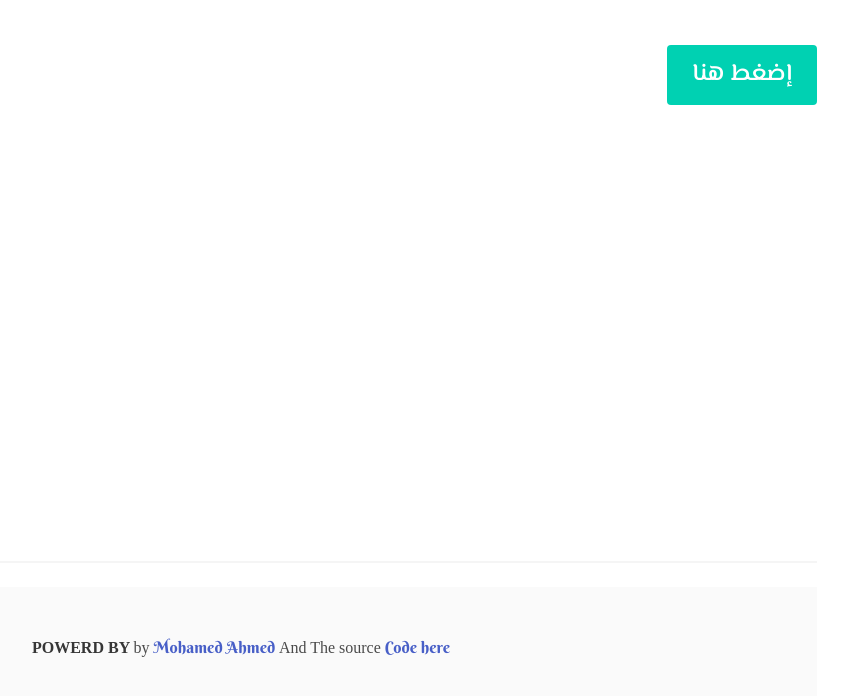
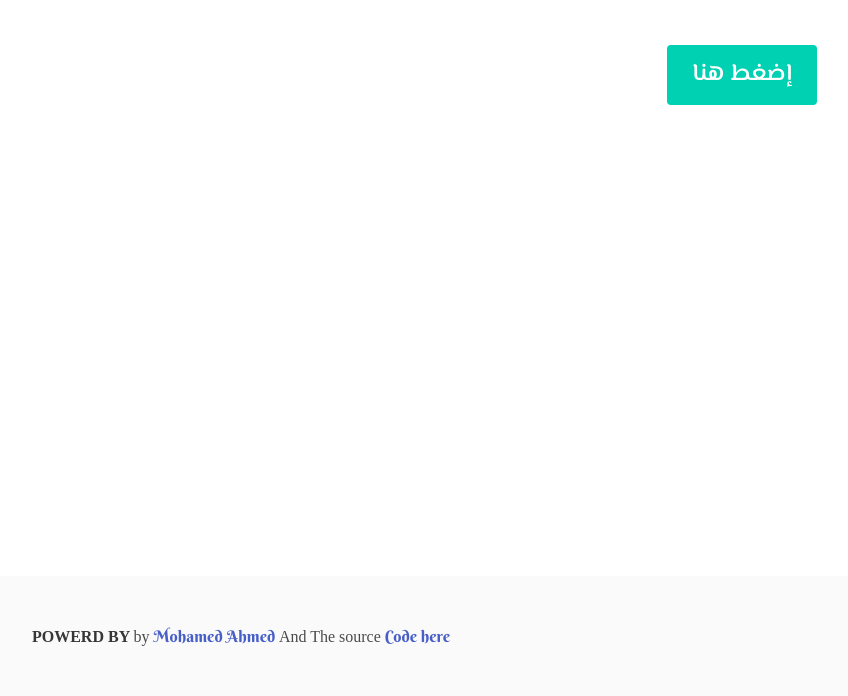
Before and after one commit to abohalema98/Quran, a plain HTML site: page index.html in a window 1280 px wide. Shown: the part 80-776 px from the top of the page, without its empty margins (399-1247 px from the left). Drawn offline with nearby package versions, Linux system fonts and the light colour scheme; a web font is replaced by a local one.

Commit message:
version 1.2.0

```diff
--- a/index.html
+++ b/index.html
@@ -14,6 +14,7 @@
 
 <body>
     <div id="app" class="container">
+        <div id="content-wrap">
             <nav class="navbar" role="navigation" aria-label="main navigation">
                 <div class="navbar-brand">
                     <a class="navbar-item">
@@ -23,7 +24,7 @@
             </nav>
             <h2 class="title has-text-centered dividing-header subtitle">{{ProjectName}}</h2>
             <section class="columns" v-show="flag">
-            <article class="message is-large column is-one-quarters" dir="auto">
+                <article class="message is-large column is-one-quarters" dir="auto" id="msg" style="font-size: 1.8rem;">
                     <div class="message-header subtitle notification ">
                         <p dir="rtl">{{surahName}}</p>
                     </div>
@@ -37,26 +38,11 @@
             <section class="media is-flex">
                 <button class="button is-primary is-large align-items is-block" @click="getAyah">إضغط هنا </button>
             </section>
-        <br>
-        <br>
-        <br>
-        <br>
-        <br>
-        <br>
-        <br>
-        <br>
-        <br>
-        <br>
-        <br>
-        <br>
-        <br>
-        <br>
-        <br>
-        <br>
-        <br>
-        <br>
-        <hr>
-        <footer class="footer">
+        </div>
+
+
+    </div>
+    <footer class="footer" id="footer">
         <div class="content has-text-centered">
             <p>
                 <strong>POWERD BY </strong> by
@@ -66,7 +52,6 @@
             </p>
         </div>
     </footer>
-    </div>
     <!-- App -->
     <script src="https://cdn.jsdelivr.net/npm/vue@2/dist/vue.js"></script>
     <script src="./script/main.js"></script>
--- a/style/style.css
+++ b/style/style.css
@@ -11,3 +11,21 @@ p {
 footer a {
     font-family: 'Berkshire Swash', cursive;
 }
+
+#app {
+    position: relative;
+    min-height: 100vh;
+}
+
+#content-wrap {
+    padding-bottom: 2.5rem;
+    /* Footer height */
+}
+
+#footer {
+    position: absolute;
+    bottom: 0;
+    width: 100%;
+    height: 2.5rem;
+    /* Footer height */
+}
```
Lines whose indentation alone changed are shown as unchanged.
